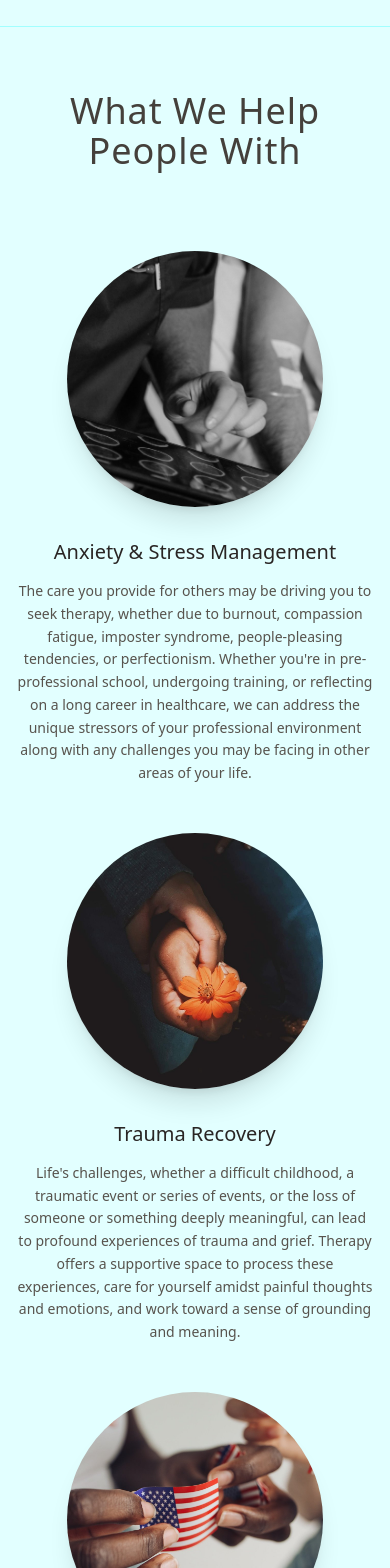
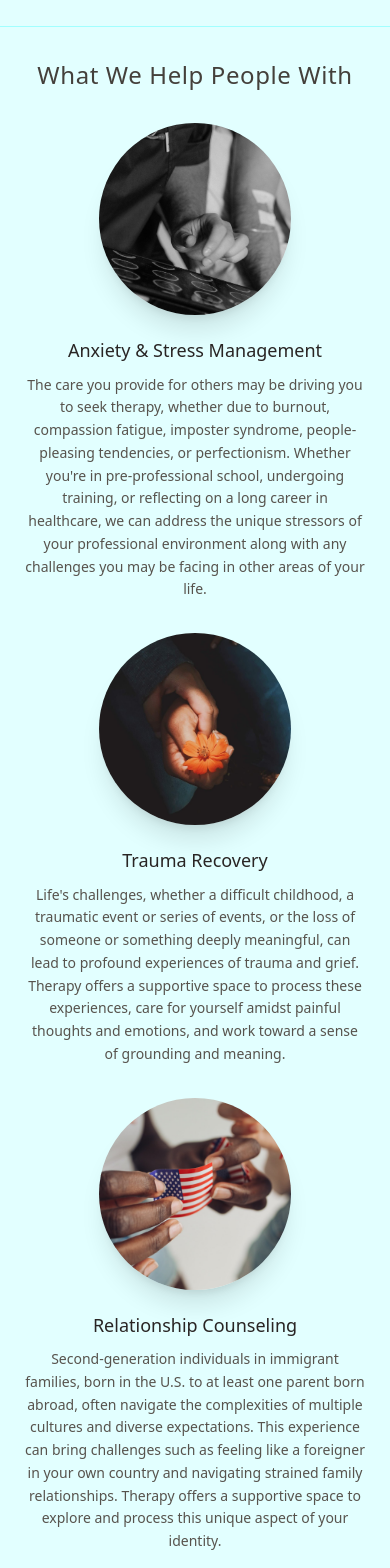
Before and after one commit to Octagram011/myTherapyWeb, a Next.js app: page / in a window 390 px wide. Shown: the part 2080-3648 px from the top of the page. Built offline with nearby package versions, Linux system fonts and the light colour scheme.

Commit message:
Initial commit2

```diff
--- a/src/app/components/services.js
+++ b/src/app/components/services.js
@@ -3,30 +3,32 @@ import Image from 'next/image'
 
 export default function AreasOfFocus() {
   return (
-    <div className="bg-[#e2ffff] min-h-screen py-16 px-4">
+    <div className="bg-[#e2ffff] min-h-screen py-8 sm:py-12 md:py-16 px-4">
       <div className="max-w-6xl mx-auto">
         {/* Main Title */}
-        <h1 className="text-4xl md:text-5xl font-light text-center text-stone-700 mb-20 tracking-wide">
+        <h1 className="text-2xl sm:text-3xl md:text-4xl lg:text-5xl font-light text-center text-stone-700 mb-8 sm:mb-12 md:mb-16 lg:mb-20 tracking-wide px-2">
           What We Help People With
         </h1>
 
         {/* Focus Areas Grid */}
-        <div className="grid grid-cols-1 md:grid-cols-3 gap-12 lg:gap-16">
+        <div className="grid grid-cols-1 sm:grid-cols-2 lg:grid-cols-3 gap-8 sm:gap-10 md:gap-12 lg:gap-16">
 
           {/* Healthcare Providers */}
-          <div className="text-center">
-            <div className="relative w-64 h-64 mx-auto mb-8 rounded-full overflow-hidden shadow-xl hover:shadow-2xl transition-all duration-300 hover:-translate-y-1">
+          <div className="text-center flex flex-col items-center">
+            <div className="relative w-48 h-48 sm:w-56 sm:h-56 md:w-64 md:h-64 mx-auto mb-6 sm:mb-8 rounded-full overflow-hidden shadow-xl hover:shadow-2xl transition-all duration-300 hover:-translate-y-1 flex-shrink-0">
               <Image
                 src="/images/handandphone.jpg"
                 alt="Healthcare provider at work"
                 fill
+                sizes="(max-width: 640px) 192px, (max-width: 768px) 224px, 256px"
                 className="object-cover grayscale hover:grayscale-0 transition-all duration-500"
               />
             </div>
-            <h2 className="text-xl font-medium text-stone-800 mb-4 leading-tight">
+            <div className="max-w-sm mx-auto px-2">
+              <h2 className="text-lg sm:text-xl font-medium text-stone-800 mb-3 sm:mb-4 leading-tight">
                 Anxiety & Stress Management
               </h2>
-            <p className="text-stone-600 text-sm leading-relaxed max-w-sm mx-auto">
+              <p className="text-stone-600 text-sm sm:text-base leading-relaxed">
                 The care you provide for others may be driving you to seek therapy,
                 whether due to burnout, compassion fatigue, imposter syndrome,
                 people-pleasing tendencies, or perfectionism. Whether you're in pre-professional
@@ -36,21 +38,24 @@ export default function AreasOfFocus() {
                 facing in other areas of your life.
               </p>
             </div>
+          </div>
 
           {/* Trauma and Grief */}
-          <div className="text-center">
-            <div className="relative w-64 h-64 mx-auto mb-8 rounded-full overflow-hidden shadow-xl hover:shadow-2xl transition-all duration-300 hover:-translate-y-1">
+          <div className="text-center flex flex-col items-center">
+            <div className="relative w-48 h-48 sm:w-56 sm:h-56 md:w-64 md:h-64 mx-auto mb-6 sm:mb-8 rounded-full overflow-hidden shadow-xl hover:shadow-2xl transition-all duration-300 hover:-translate-y-1 flex-shrink-0">
               <Image
                 src="/images/handsholdingflowers.jpg"
                 alt="Hands holding orange flower"
                 fill
+                sizes="(max-width: 640px) 192px, (max-width: 768px) 224px, 256px"
                 className="object-cover"
               />
             </div>
-            <h2 className="text-xl font-medium text-stone-800 mb-4 leading-tight">
+            <div className="max-w-sm mx-auto px-2">
+              <h2 className="text-lg sm:text-xl font-medium text-stone-800 mb-3 sm:mb-4 leading-tight">
                 Trauma Recovery
               </h2>
-            <p className="text-stone-600 text-sm leading-relaxed max-w-sm mx-auto">
+              <p className="text-stone-600 text-sm sm:text-base leading-relaxed">
                 Life's challenges, whether a difficult childhood, a traumatic event or
                 series of events, or the loss of someone or something deeply
                 meaningful, can lead to profound experiences of trauma and grief.
@@ -59,21 +64,24 @@ export default function AreasOfFocus() {
                 sense of grounding and meaning.
               </p>
             </div>
+          </div>
 
           {/* Second Generation Individuals */}
-          <div className="text-center">
-            <div className="relative w-64 h-64 mx-auto mb-8 rounded-full overflow-hidden shadow-xl hover:shadow-2xl transition-all duration-300 hover:-translate-y-1">
+          <div className="text-center flex flex-col items-center sm:col-span-2 lg:col-span-1">
+            <div className="relative w-48 h-48 sm:w-56 sm:h-56 md:w-64 md:h-64 mx-auto mb-6 sm:mb-8 rounded-full overflow-hidden shadow-xl hover:shadow-2xl transition-all duration-300 hover:-translate-y-1 flex-shrink-0">
               <Image
                 src="/images/handswithflag.jpg"
                 alt="Hands holding American flag"
                 fill
+                sizes="(max-width: 640px) 192px, (max-width: 768px) 224px, 256px"
                 className="object-cover"
               />
             </div>
-            <h2 className="text-xl font-medium text-stone-800 mb-4 leading-tight">
+            <div className="max-w-sm mx-auto px-2">
+              <h2 className="text-lg sm:text-xl font-medium text-stone-800 mb-3 sm:mb-4 leading-tight">
                 Relationship Counseling
               </h2>
-            <p className="text-stone-600 text-sm leading-relaxed max-w-sm mx-auto">
+              <p className="text-stone-600 text-sm sm:text-base leading-relaxed">
                 Second-generation individuals in immigrant families, born in the U.S.
                 to at least one parent born abroad, often navigate the complexities of
                 multiple cultures and diverse expectations. This experience can bring
@@ -82,6 +90,7 @@ export default function AreasOfFocus() {
                 space to explore and process this unique aspect of your identity.
               </p>
             </div>
+          </div>
 
         </div>
       </div>
```
Lines whose indentation alone changed are shown as unchanged.
